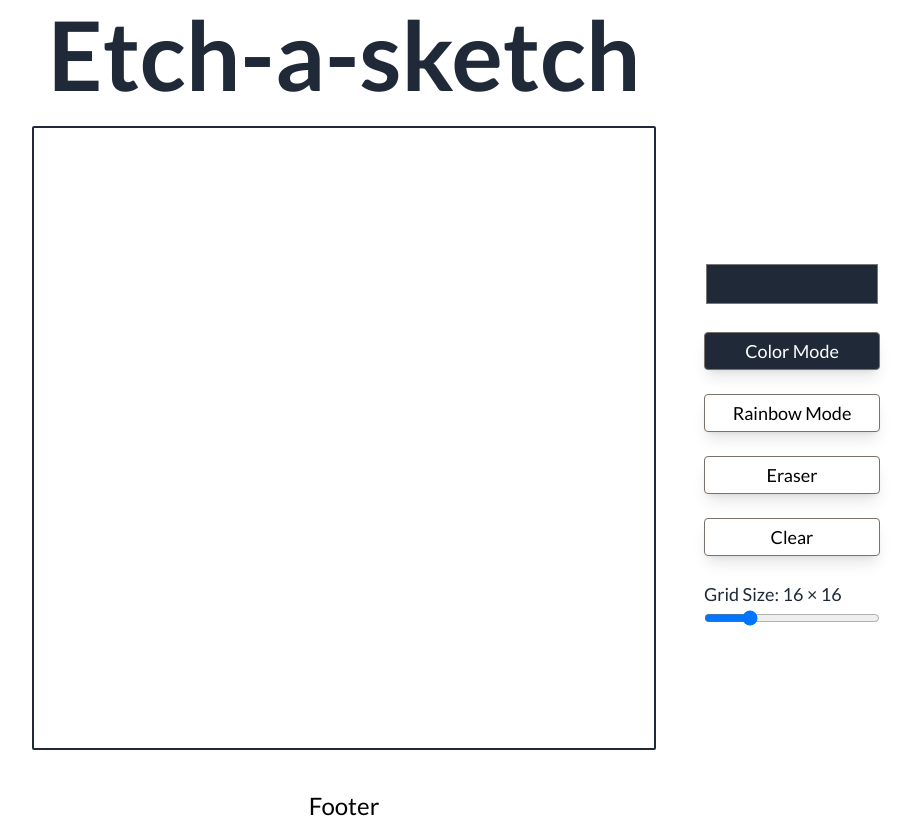
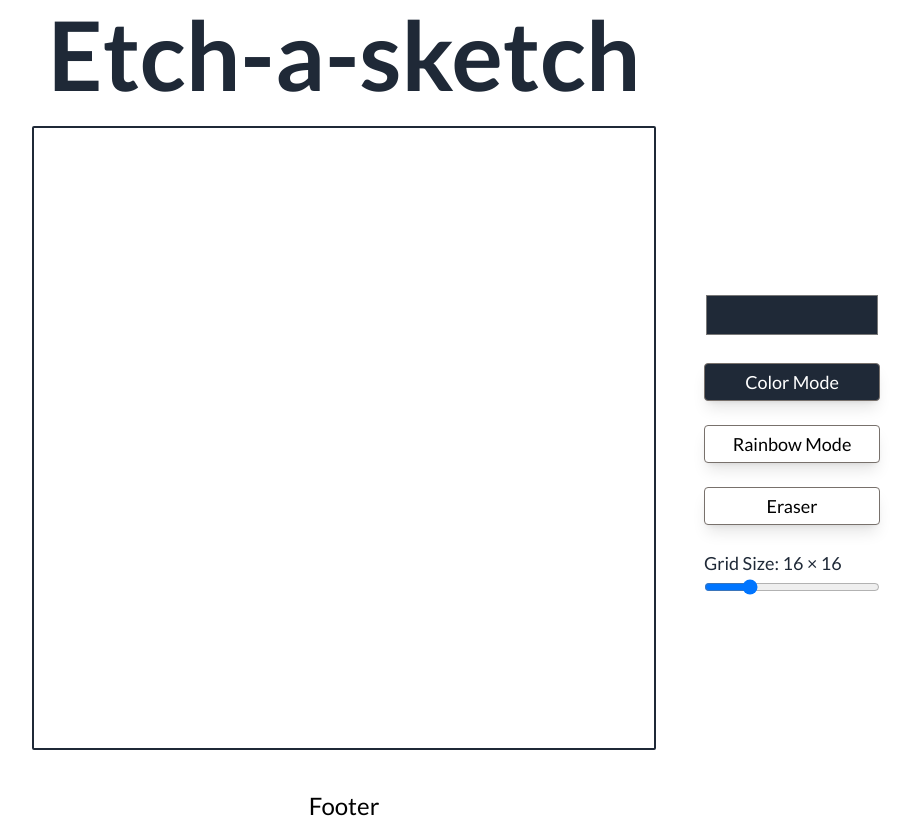
Before and after one commit to CitizenCathay/etch-a-sketch, a Next.js app: page / in a window 1280 px wide. Shown: the whole page, without its empty margins (296-1207 px from the left). Built offline with nearby package versions, Linux system fonts and the light colour scheme.

Commit message:
Remove unused hooks

```diff
--- a/components/Controls.tsx
+++ b/components/Controls.tsx
@@ -1,4 +1,4 @@
-import React, { useState, useCallback, useEffect } from "react";
+import React, { useState } from "react";
 import Grid from "./Grid";
 
 const Controls = () => {
@@ -89,9 +89,6 @@ const Controls = () => {
         >
           Eraser
         </button>
-        <button className="border rounded border-stone-500  lg:text-lg px-6 py-1 shadow-lg transition duration-200 transform hover:scale-110 hover:bg-gray-800 hover:text-white">
-          Clear
-        </button>
         <div className="sizeControl">
           <p className="select-none	lg:text-lg text-gray-800">
             Grid Size: {gridSize} × {gridSize}
```
